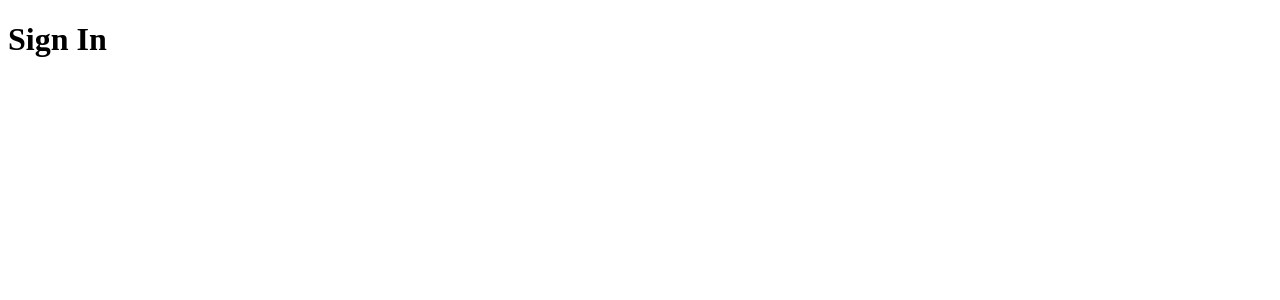
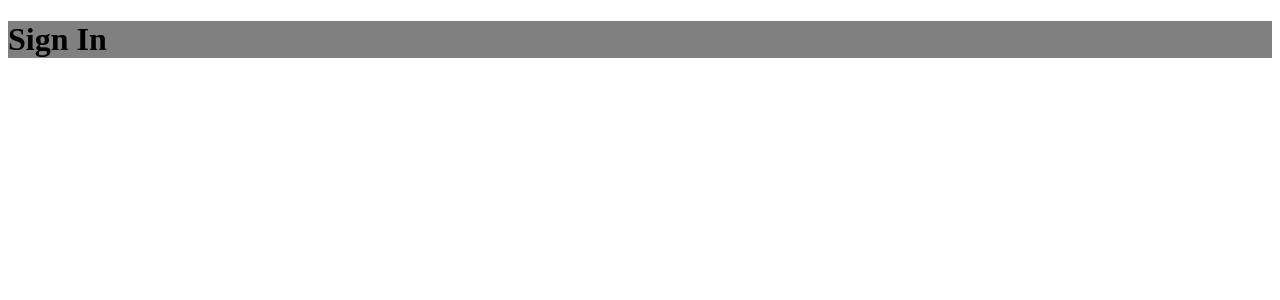
Before and after one commit to mardsonferreira/dotaks, a React (Create React App) app in the folder front-end/: page / in a window 1280 px wide. Shown: the top 300 px of the page. Built offline with nearby package versions, Linux system fonts and the light colour scheme.

Commit message:
Creating Auth and Default layouts

```diff
--- a/front-end/package.json
+++ b/front-end/package.json
@@ -18,6 +18,7 @@
     "react-router-dom": "4.3.1",
     "react-scripts": "4.0.3",
     "reactotron-react-js": "^3.3.7",
+    "styled-components": "^5.3.1",
     "typescript": "^4.1.2",
     "web-vitals": "^1.0.1"
   },
--- /dev/null
+++ b/front-end/src/pages/_layouts/auth/index.tsx
@@ -0,0 +1,11 @@
+import React from "react";
+
+import { AuthLayoutProps } from "./types";
+
+import { Wrapper } from "./styles";
+
+const AuthLayout: React.FC = ({ children }: AuthLayoutProps) => {
+    return <Wrapper>{children}</Wrapper>;
+};
+
+export default AuthLayout;
--- /dev/null
+++ b/front-end/src/pages/_layouts/auth/styles.ts
@@ -0,0 +1,6 @@
+import styled from "styled-components";
+
+export const Wrapper = styled.div`
+    height: 100%;
+    background: gray;
+`;
--- /dev/null
+++ b/front-end/src/pages/_layouts/auth/types.ts
@@ -0,0 +1,5 @@
+import React, { ReactNode } from "react";
+
+export interface AuthLayoutProps {
+    children?: ReactNode;
+}
--- /dev/null
+++ b/front-end/src/pages/_layouts/default/index.tsx
@@ -0,0 +1,11 @@
+import React from "react";
+
+import { DefaultLayoutProps } from "./types";
+
+import { Wrapper } from "./styles";
+
+const DefaultLayout: React.FC = ({ children }: DefaultLayoutProps) => {
+    return <Wrapper>{children}</Wrapper>;
+};
+
+export default DefaultLayout;
--- /dev/null
+++ b/front-end/src/pages/_layouts/default/styles.ts
@@ -0,0 +1,6 @@
+import styled from "styled-components";
+
+export const Wrapper = styled.div`
+    height: 100%;
+    background: blue;
+`;
--- /dev/null
+++ b/front-end/src/pages/_layouts/default/types.ts
@@ -0,0 +1,5 @@
+import React, { ReactNode } from "react";
+
+export interface DefaultLayoutProps {
+    children?: ReactNode;
+}
--- a/front-end/src/routes/Route.tsx
+++ b/front-end/src/routes/Route.tsx
@@ -1,6 +1,9 @@
 import React from "react";
 import { Route, Redirect } from "react-router-dom";
 import { RouteComponentProps } from "react-router";
+
+import AuthLayout from "../pages/_layouts/auth";
+import DefaultLayout from "../pages/_layouts/default";
 
 type RouteProps = {
     component: React.FC;
@@ -22,7 +25,18 @@ const RouteWrapper: React.FC<RouteProps> = ({
         return <Redirect to="/dashboard" />;
     }
 
-    return <Route {...rest} component={Component} />;
+    const Layout = signed ? DefaultLayout : AuthLayout;
+
+    return (
+        <Route
+            {...rest}
+            render={(props) => (
+                <Layout>
+                    <Component {...props} />
+                </Layout>
+            )}
+        />
+    );
 };
 
 export default RouteWrapper;
```
Also changed, not shown: 1 other file (tests, documents, lock files or other folders).
